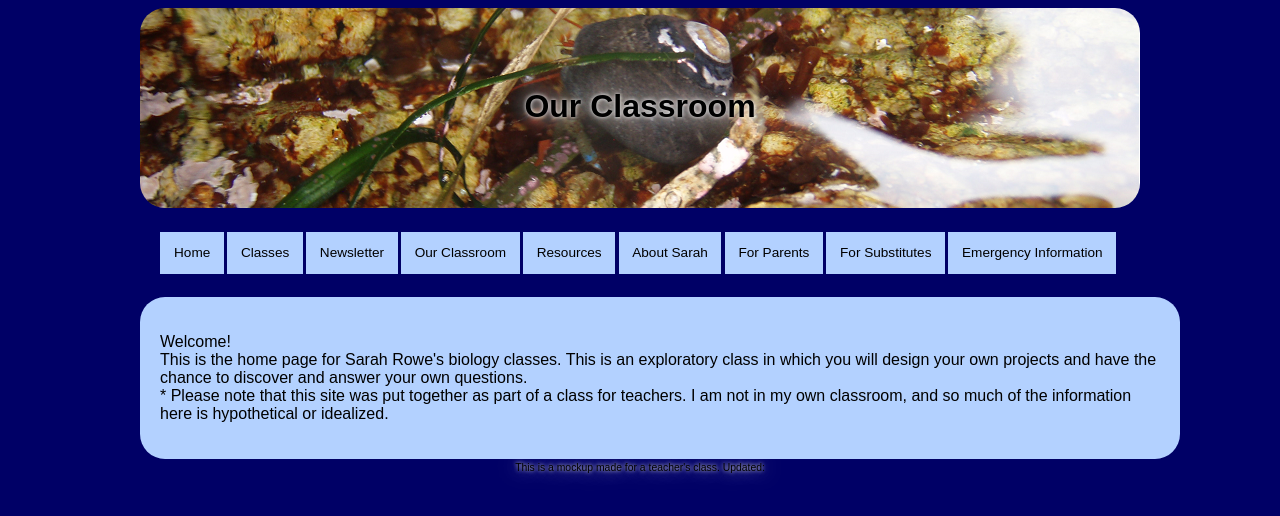
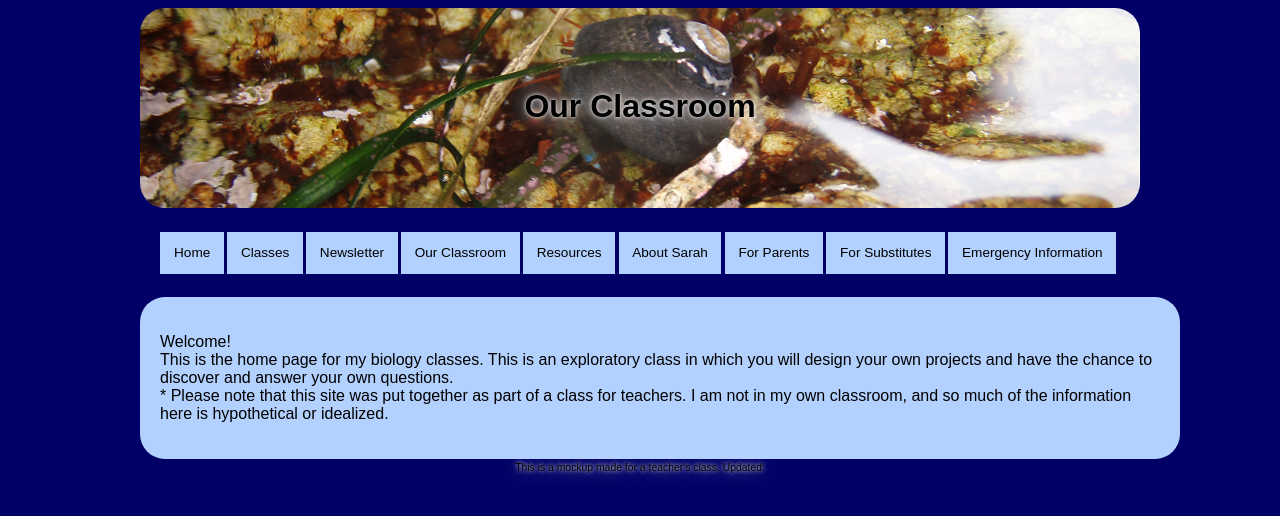
Before and after one commit to SReduc/SReduc.github.io, a Jekyll site: the page built from index.html, in a window 1280 px wide. Shown: the top 516 px of the page. Built offline with Jekyll 4.4.1, drawn with Linux system fonts in a browser that asks for light colours.

Commit message:
Update index.html

```diff
--- a/index.html
+++ b/index.html
@@ -4,6 +4,6 @@ title: Teacher Page
 ---
 
 <p>Welcome!<br />
-This is the home page for Sarah Rowe's biology classes. This is an exploratory class in which you will design your own projects and have the chance to discover and answer your own questions.<br />
+This is the home page for my biology classes. This is an exploratory class in which you will design your own projects and have the chance to discover and answer your own questions.<br />
 * Please note that this site was put together as part of a class for teachers. I am not in my own classroom, and so much of the information here is hypothetical or idealized.
 </p>
```
